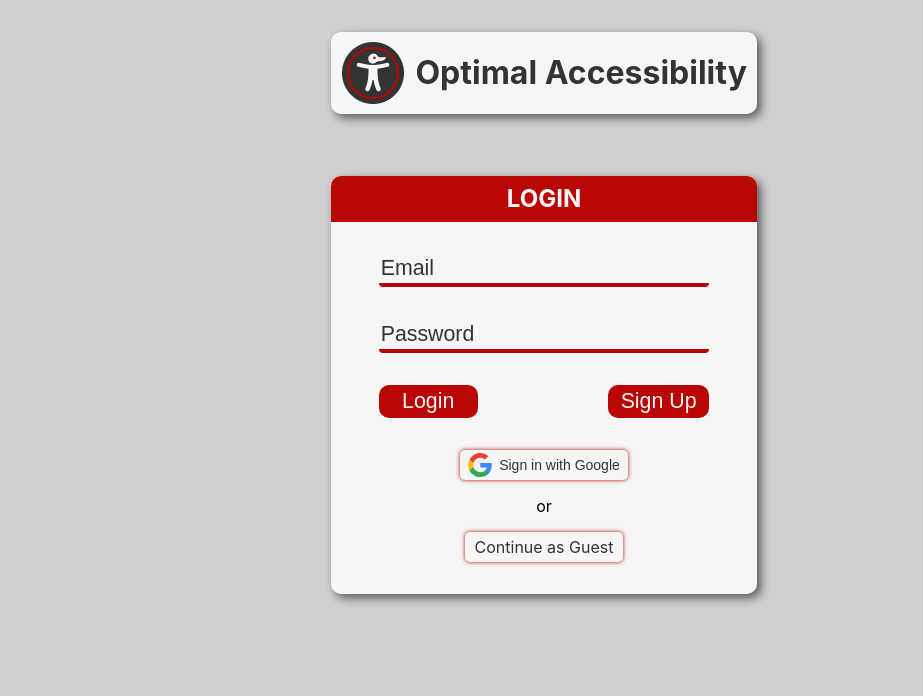
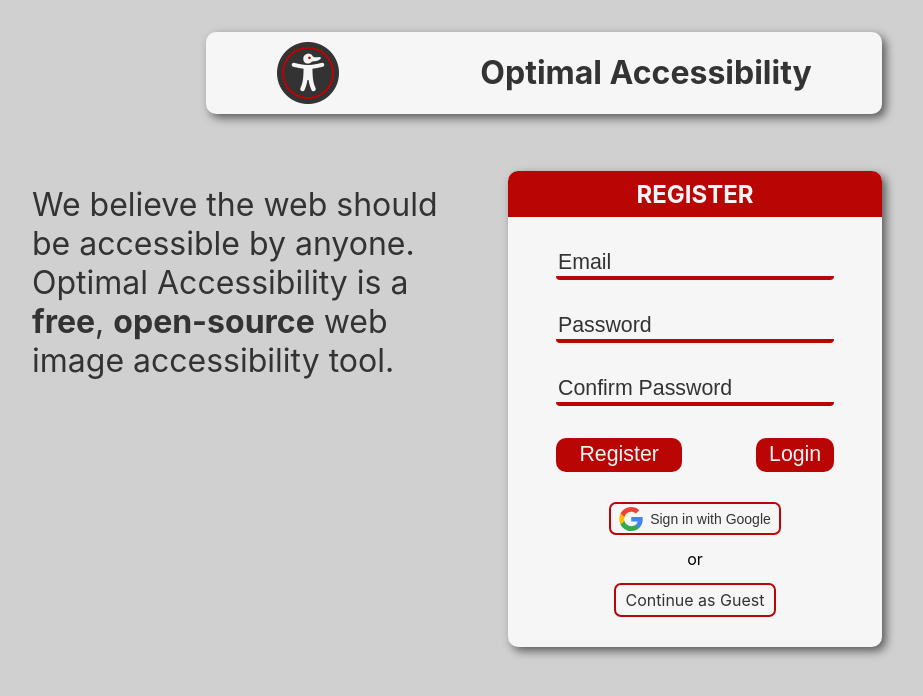
Before and after one commit to TylerAdamMartinez/Optimal-Accessibility, a React (Create React App) app in the folder Application/: page / in a window 1280 px wide. Shown: the top 696 px of the page, without its empty margins (96-1019 px from the left). Built offline with nearby package versions, Linux system fonts and the light colour scheme.

Commit message:
[Pages] refactor: pages to fit in all formats

```diff
--- a/Application/src/App.css
+++ b/Application/src/App.css
@@ -1,5 +1,4 @@
 .App {
-  background-color: #d0d0d0;
   width: 100%;
   height: 100%;
 }
--- a/Application/src/App.js
+++ b/Application/src/App.js
@@ -12,7 +12,6 @@ function App() {
     <Router>
       <Routes>
         <Route path="/" element={<LoginPage />} />
-        <Route path="/login" element={<LoginPage />} />
         <Route path="/guest" element={<GuestDashboard />} />
         <Route element={<PrivateRoutes />}>
           <Route path="/dashboard" element={<DashBoard />} />
--- a/Application/src/Pages/Home/LoginPage.css
+++ b/Application/src/Pages/Home/LoginPage.css
@@ -1,10 +1,22 @@
 #LoginPageDiv {
-  background-color: #d0d0d0;
   display: grid;
   grid-template-rows: 1fr 3fr 1fr;
-  grid-template-columns: 1fr 1fr 1fr;
+  grid-template-columns: 1fr 1fr 1fr 1fr !important;
   height: 100vh;
   width: 100vw;
+}
+
+#heroSection {
+  margin-left: 3em;
+  grid-row: 2 / 3;
+  grid-column: 1 / 3;
+  padding: 1em;
+  font-size: 32px;
+}
+#heroSection p {
+  margin-block-start: 0;
+  margin-block-end: 0;
+  color: #333;
 }
 
 #LoginPageDiv #Waves {
@@ -74,13 +86,23 @@
 
 @media screen and (min-width: 1500px) {
   #LoginPageDiv {
-    grid-template-columns: auto 500px auto;
+    grid-template-columns: auto 500px 500px auto !important;
+  }
+
+  #heroSection {
+    grid-column: 2 / 3;
+    margin-left: 0;
   }
 }
 
 @media screen and (max-width: 1050px) {
   #LoginLogoBanner h1 {
     font-size: 1.5em !important;
+  }
+
+  #heroSection {
+    grid-column: 2 / 3;
+    padding: 1em;
   }
 
   #LoginLogoBanner img {
@@ -102,10 +124,10 @@
   color: #333;
   background-color: #f6f6f6;
   grid-row: 1 / 2;
-  grid-column: 2 / 3;
+  grid-column: 2 / 4;
   height: fit-content;
   display: flex;
-  justify-content: space-between;
+  justify-content: space-around;
   align-items: center;
   margin-top: 2em;
   border-radius: 10px;
@@ -120,7 +142,7 @@
 #LoginPageSignInFormDiv {
   background-color: #f6f6f6;
   grid-row: 2 / 3;
-  grid-column: 2 / 3;
+  grid-column: 3 / 4;
   height: fit-content;
   border-radius: 10px;
   margin-top: 1em;
@@ -173,8 +195,29 @@
 }
 
 @media screen and (max-width: 1150px) {
+  #LoginPageDiv {
+    grid-template-columns: 1fr 1fr 1fr !important;
+    grid-template-rows: auto auto auto;
+  }
+
   #SignInForm {
     grid-template-rows: 1fr 1fr auto !important;
+  }
+
+  #heroSection {
+    grid-column: 2 / 3;
+    padding: 0;
+    margin-left: 0;
+  }
+
+  #LoginLogoBanner {
+    grid-column: 2 / 3;
+  }
+
+  #LoginPageSignInFormDiv,
+  #RegistrationPageSignInFormDiv {
+    grid-row: 3 / 4 !important;
+    grid-column: 2 / 3 !important;
   }
 
   #LoginBtnsSection {
@@ -230,7 +273,7 @@
   padding-left: 0.6em;
   padding-right: 0.6em;
   border-radius: 5px;
-  box-shadow: 0px 0px 4px #b90504;
+  outline: 2px solid #b90504;
   transition: 0.2s box-shadow ease-in-out;
 }
 
@@ -250,13 +293,13 @@
   outline: none;
   border: none;
   cursor: pointer;
-  box-shadow: 0px 0px 4px #b90504;
+  outline: 2px solid #b90504;
   color: #333;
   border-radius: 5px;
   transition: box-shadow 0.2s ease-in-out;
 }
 
-@media screen and (max-width: 1300px) {
+@media screen and (max-width: 1500px) {
   .GuestLinkContainer {
     flex-direction: column;
   }
@@ -281,25 +324,15 @@
   }
 }
 
-#LoginLogoBanner {
-  color: #333;
-  background-color: #f6f6f6;
-  grid-row: 1 / 2;
-  grid-column: 2 / 3;
-  height: fit-content;
-  display: flex;
-  justify-content: space-evenly;
-  align-items: center;
-}
-
 #RegistrationPageSignInFormDiv {
   background-color: #f6f6f6;
   grid-row: 2 / 3;
-  grid-column: 2 / 3;
+  grid-column: 3 / 4;
   margin-top: 1.15em;
   border-radius: 10px;
   box-shadow: 4px 4px 10px rgb(90, 90, 90);
   height: fit-content;
+  z-index: 1;
 }
 
 #RegistrationPageSignInFormDiv h2 {
--- a/Application/src/Pages/Home/LoginPage.js
+++ b/Application/src/Pages/Home/LoginPage.js
@@ -6,13 +6,11 @@ import Logo from "./../../Images/Optimal-Accessibility-Logo.png";
 import Cookies from "universal-cookie";
 import { ToastContainer, toast } from "react-toastify";
 import "react-toastify/dist/ReactToastify.css";
-import LoginPageBackground from "../../Components/LoginPageBackground";
+//import LoginPageBackground from "../../Components/LoginPageBackground";
 
 function Login() {
-  const [showLoginScreen, setShowLoginScreen] = useState(true);
+  const [showRegisterScreen, setShowRegisterScreen] = useState(true);
   const [email, setEmail] = useState("");
-  const [firstName, setFirstName] = useState("");
-  const [lastName, setLastName] = useState("");
   const [password, setPassword] = useState("");
   const [confirmPassword, setConfirmPassword] = useState("");
   const navigate = useNavigate();
@@ -85,7 +83,7 @@ function Login() {
     });
     let errorFlag = false;
 
-    const RegisterBody = { email, firstName, lastName, password };
+    const RegisterBody = { email, password };
     fetch("https://localhost:7267/api/Auth/RegisterNewUser", {
       method: "POST",
       headers: {
@@ -125,6 +123,10 @@ function Login() {
       });
   }
 
+  function handleLoginWithGoogleSubmit(event) {
+    event.preventDefault();
+  }
+
   function handleEmailChange(event) {
     setEmail(event.target.value);
   }
@@ -133,26 +135,18 @@ function Login() {
     setPassword(event.target.value);
   }
 
-  function handleFirstNameChange(event) {
-    setFirstName(event.target.value);
-  }
-
-  function handleLastNameChange(event) {
-    setLastName(event.target.value);
-  }
-
   function handleConfirmPasswordChange(event) {
     setConfirmPassword(event.target.value);
   }
 
   function LinkToRegister(event) {
     event.preventDefault();
-    setShowLoginScreen(false);
+    setShowRegisterScreen(true);
   }
 
   function LinkToLogin(event) {
     event.preventDefault();
-    setShowLoginScreen(true);
+    setShowRegisterScreen(false);
   }
 
   return (
@@ -162,7 +156,59 @@ function Login() {
         <img src={Logo} alt="logo" />
         <h1>Optimal Accessibility</h1>
       </div>
-      {showLoginScreen ? (
+      <div id="heroSection">
+        <p>
+          We believe the web should be accessible by anyone. Optimal
+          Accessibility is a <strong>free</strong>, <strong>open-source</strong>{" "}
+          web image accessibility tool.
+        </p>
+      </div>
+      {showRegisterScreen ? (
+        <div id="RegistrationPageSignInFormDiv">
+          <h2>REGISTER</h2>
+          <form onSubmit={handleSignUpSubmit} id="SignInForm">
+            <input
+              placeholder="Email"
+              type="text"
+              value={email}
+              onChange={handleEmailChange}
+            />
+            <input
+              placeholder="Password"
+              type="password"
+              value={password}
+              onChange={handlePasswordChange}
+            />
+            <input
+              placeholder="Confirm Password"
+              type="password"
+              value={confirmPassword}
+              onChange={handleConfirmPasswordChange}
+            />
+            <div id="LoginBtnsSection">
+              <input
+                type="submit"
+                value="Register"
+                className="PopUpAccountMenuDivbtn"
+              />
+              <button className="PopUpAccountMenuDivbtn" onClick={LinkToLogin}>
+                Login
+              </button>
+            </div>
+            <div className="GuestLinkContainer">
+              <button
+                id="SignInWithGooglebtn"
+                onClick={handleLoginWithGoogleSubmit}
+              >
+                <img src={Google_G_Logo} alt="Google G Icon" />
+                Sign in with Google
+              </button>
+              <p>or</p>
+              <a href="/guest">Continue as Guest</a>
+            </div>
+          </form>
+        </div>
+      ) : (
         <div id="LoginPageSignInFormDiv">
           <h2>LOGIN</h2>
           <form onSubmit={handleLoginSubmit} id="SignInForm">
@@ -193,61 +239,10 @@ function Login() {
               </button>
             </div>
             <div className="GuestLinkContainer">
-              <button id="SignInWithGooglebtn">
-                <img src={Google_G_Logo} alt="Google G Icon" />
-                Sign in with Google
-              </button>
-              <p>or</p>
-              <a href="/guest">Continue as Guest</a>
-            </div>
-          </form>
-        </div>
-      ) : (
-        <div id="RegistrationPageSignInFormDiv">
-          <h2>REGISTER</h2>
-          <form onSubmit={handleSignUpSubmit} id="SignInForm">
-            <input
-              placeholder="Email"
-              type="text"
-              value={email}
-              onChange={handleEmailChange}
-            />
-            <input
-              placeholder="First Name"
-              type="text"
-              value={firstName}
-              onChange={handleFirstNameChange}
-            />
-            <input
-              placeholder="Last Name"
-              type="text"
-              value={lastName}
-              onChange={handleLastNameChange}
-            />
-            <input
-              placeholder="Password"
-              type="password"
-              value={password}
-              onChange={handlePasswordChange}
-            />
-            <input
-              placeholder="Confirm Password"
-              type="password"
-              value={confirmPassword}
-              onChange={handleConfirmPasswordChange}
-            />
-            <div id="LoginBtnsSection">
-              <input
-                type="submit"
-                value="Register"
-                className="PopUpAccountMenuDivbtn"
-              />
-              <button className="PopUpAccountMenuDivbtn" onClick={LinkToLogin}>
-                Back to Login
-              </button>
-            </div>
-            <div className="GuestLinkContainer">
-              <button id="SignInWithGooglebtn">
+              <button
+                id="SignInWithGooglebtn"
+                onClick={handleLoginWithGoogleSubmit}
+              >
                 <img src={Google_G_Logo} alt="Google G Icon" />
                 Sign in with Google
               </button>
--- a/Application/src/Pages/Home/RegistrationPage.css
+++ b/Application/src/Pages/Home/RegistrationPage.css
@@ -1,39 +1,3 @@
-#RegistrationPageDiv {
-  background-color: #d0d0d0;
-  display: grid;
-  grid-template-rows: 1fr 6fr 1fr;
-  grid-template-columns: 1fr 1fr 1fr;
-  height: 100vh;
-  width: 100vw;
-}
-
-@media screen and (min-width: 1500px) {
-  #RegistrationPageDiv {
-    grid-template-columns: auto 500px auto;
-  }
-}
-
-#LoginLogoBanner {
-  color: #333;
-  background-color: #f6f6f6;
-  grid-row: 1 / 2;
-  grid-column: 2 / 3;
-  height: fit-content;
-  display: flex;
-  justify-content: space-evenly;
-  align-items: center;
-}
-
-#RegistrationPageSignInFormDiv {
-  background-color: #f6f6f6;
-  grid-row: 2 / 3;
-  grid-column: 2 / 3;
-  margin-top: 1.15em;
-  border-radius: 10px;
-  box-shadow: 4px 4px 10px rgb(90, 90, 90);
-  height: fit-content;
-}
-
 #RegistrationPageSignInFormDiv h2 {
   margin: 0;
   text-align: center;
--- a/Application/src/Pages/NotFound404ErrorPage/NotFound404ErrorPage.js
+++ b/Application/src/Pages/NotFound404ErrorPage/NotFound404ErrorPage.js
@@ -25,7 +25,7 @@ function NoMatch() {
         <img src={Logo} alt="logo" />
         <h1>Optimal Accessibility</h1>
       </div>
-      <div id="LoginPageSignInFormDiv">
+      <div id="NotFound404Div">
         <h2>404 Not Found</h2>
         <div id="Content404">
           <h3>
```
Also changed, not shown: Application/src/Components/LoginPageBackground.js (+65 -18 lines), Application/src/Pages/NotFound404ErrorPage/NotFound404ErrorPage.css (+33 -0 lines).
